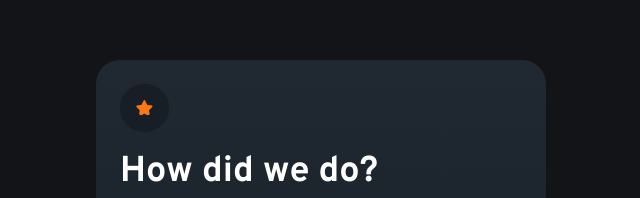
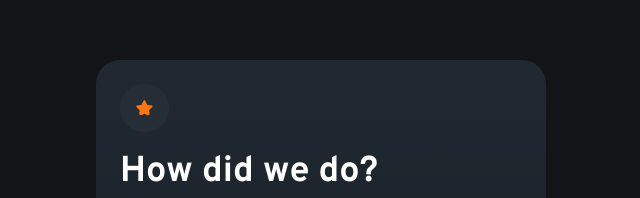
Before and after one commit to LincolnBollschweiler/frontendMentorRating, a website built with Vite: page index.html in a window 1280 px wide. Shown: the part 131-329 px from the top of the page, 319-959 px from the left. Built offline with nearby package versions, Linux system fonts and the light colour scheme.

Commit message:
star backgound

```diff
--- a/src/sass/style.scss
+++ b/src/sass/style.scss
@@ -34,7 +34,7 @@ body {
     border-radius: 1.5rem;
 
     .star {
-      background: var(--dark-blue);
+      background: var(--dark-blue-2);
       width: max-content;
       border-radius: 50%;
       img {
```
